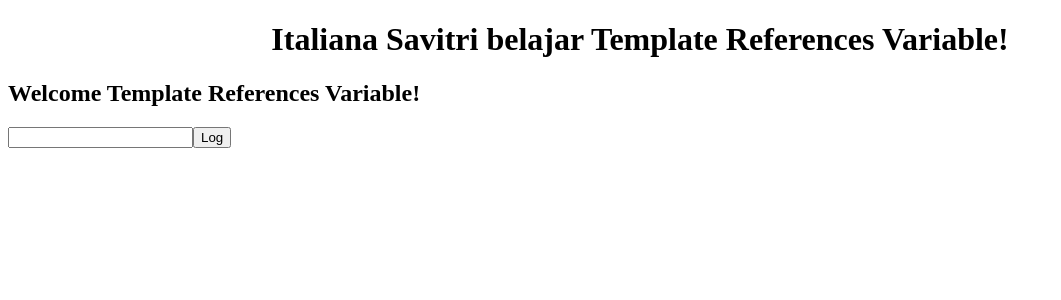
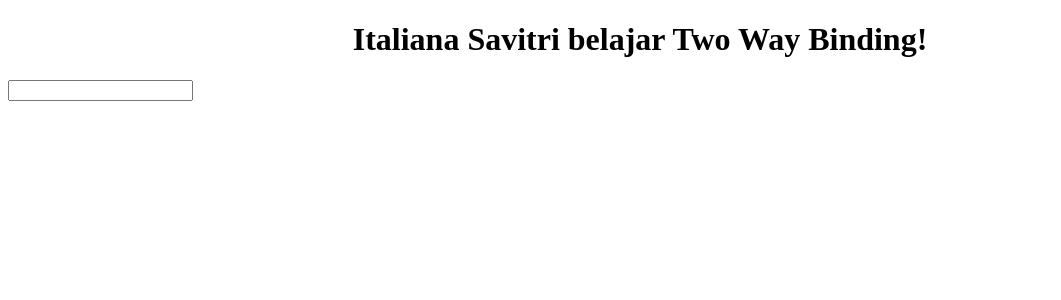
Before and after one commit to Italianasavitri/Angular, an Angular app: page / in a window 1280 px wide. Shown: the top 300 px of the page, without its empty margins (0-1061 px from the left). Built offline with nearby package versions, Linux system fonts and the light colour scheme.

Commit message:
Two Way Binding
Ini adalah cara untuk mendeteksi input dan mengeluarkannya sama dengan apa yang diinputkan.

```diff
--- a/src/app/app.component.html
+++ b/src/app/app.component.html
@@ -63,10 +63,19 @@
 <app-event-binding></app-event-binding> -->
 
 <!-- // 7. Ini adalah pelajaran ketujuh mengenai Template References Variable -->
-<div style="text-align:center">
+<!-- <div style="text-align:center">
   <h1>
     {{ title }} belajar Template References Variable!
   </h1>
 </div>
 
-<app-template-references-variable></app-template-references-variable>
+<app-template-references-variable></app-template-references-variable> -->
+
+<!-- // 8. Ini adalah pelajaran kedelapan mengenai Two Way Binding -->
+<div style="text-align:center">
+  <h1>
+    {{ title }} belajar Two Way Binding!
+  </h1>
+</div>
+
+<app-two-way-binding></app-two-way-binding>
--- a/src/app/app.module.ts
+++ b/src/app/app.module.ts
@@ -1,5 +1,6 @@
 import { BrowserModule } from '@angular/platform-browser';
 import { NgModule } from '@angular/core';
+import { FormsModule } from '@angular/forms';
 
 import { AppRoutingModule } from './app-routing.module';
 import { AppComponent } from './app.component';
@@ -10,6 +11,7 @@ import { ClassbindingComponent } from './classbinding/classbinding.component';
 import { StylebindingComponent } from './stylebinding/stylebinding.component';
 import { EventBindingComponent } from './event-binding/event-binding.component';
 import { TemplateReferencesVariableComponent } from './template-references-variable/template-references-variable.component';
+import { TwoWayBindingComponent } from './two-way-binding/two-way-binding.component';
 
 @NgModule({
   declarations: [
@@ -20,10 +22,12 @@ import { TemplateReferencesVariableComponent } from './template-references-varia
     ClassbindingComponent,
     StylebindingComponent,
     EventBindingComponent,
-    TemplateReferencesVariableComponent
+    TemplateReferencesVariableComponent,
+    TwoWayBindingComponent
   ],
   imports: [
     BrowserModule,
+    FormsModule,
     AppRoutingModule
   ],
   providers: [],
--- /dev/null
+++ b/src/app/two-way-binding/two-way-binding.component.html
@@ -0,0 +1,3 @@
+<p>
+  two-way-binding works!
+</p>
--- /dev/null
+++ b/src/app/two-way-binding/two-way-binding.component.ts
@@ -0,0 +1,20 @@
+import { Component, OnInit } from '@angular/core';
+
+@Component({
+  selector: 'app-two-way-binding',
+  template: `
+  	<input [(ngModel)] = "name" type="text">
+  	{{name}}
+  `,
+  styles: []
+})
+export class TwoWayBindingComponent implements OnInit {
+
+  public name="";
+
+  constructor() { }
+
+  ngOnInit() {
+  }
+
+}
```
Also changed, not shown: src/app/two-way-binding/two-way-binding.component.css (added), 1 other file (tests, documents, lock files or other folders).
